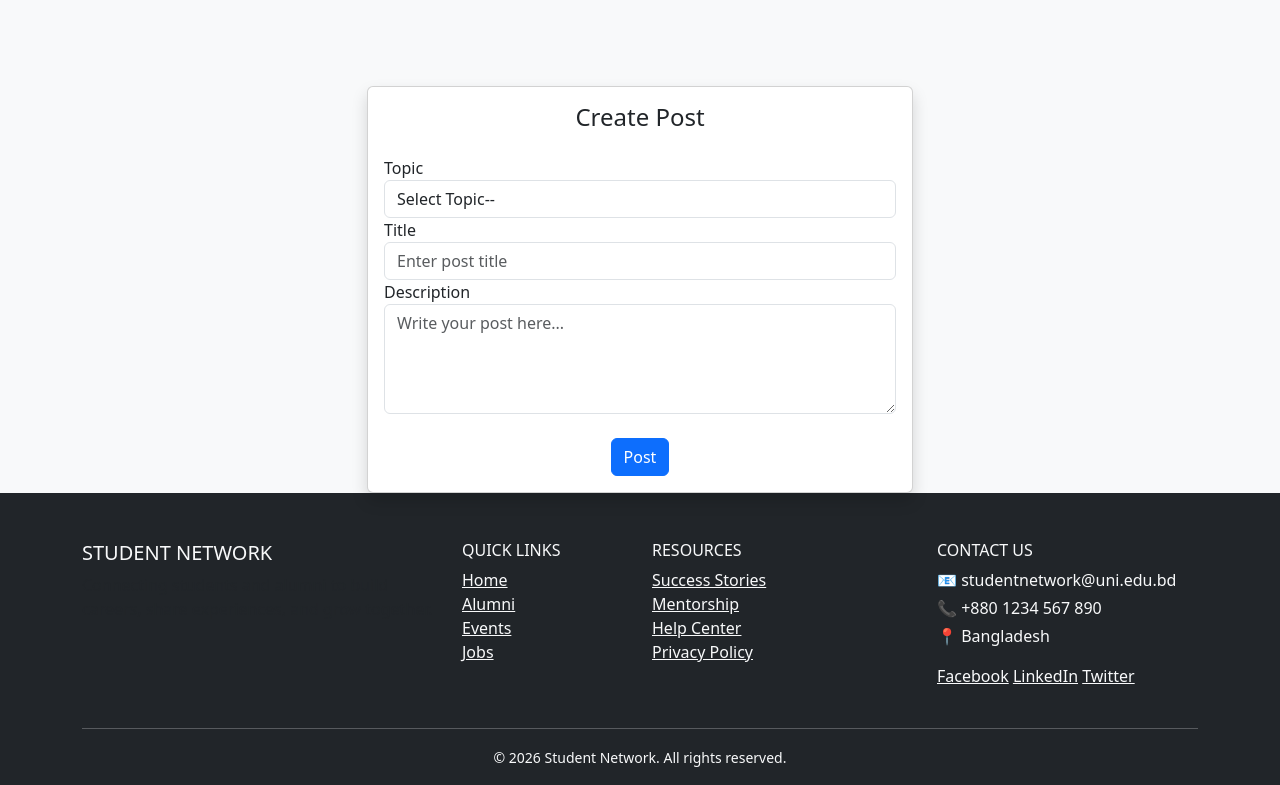
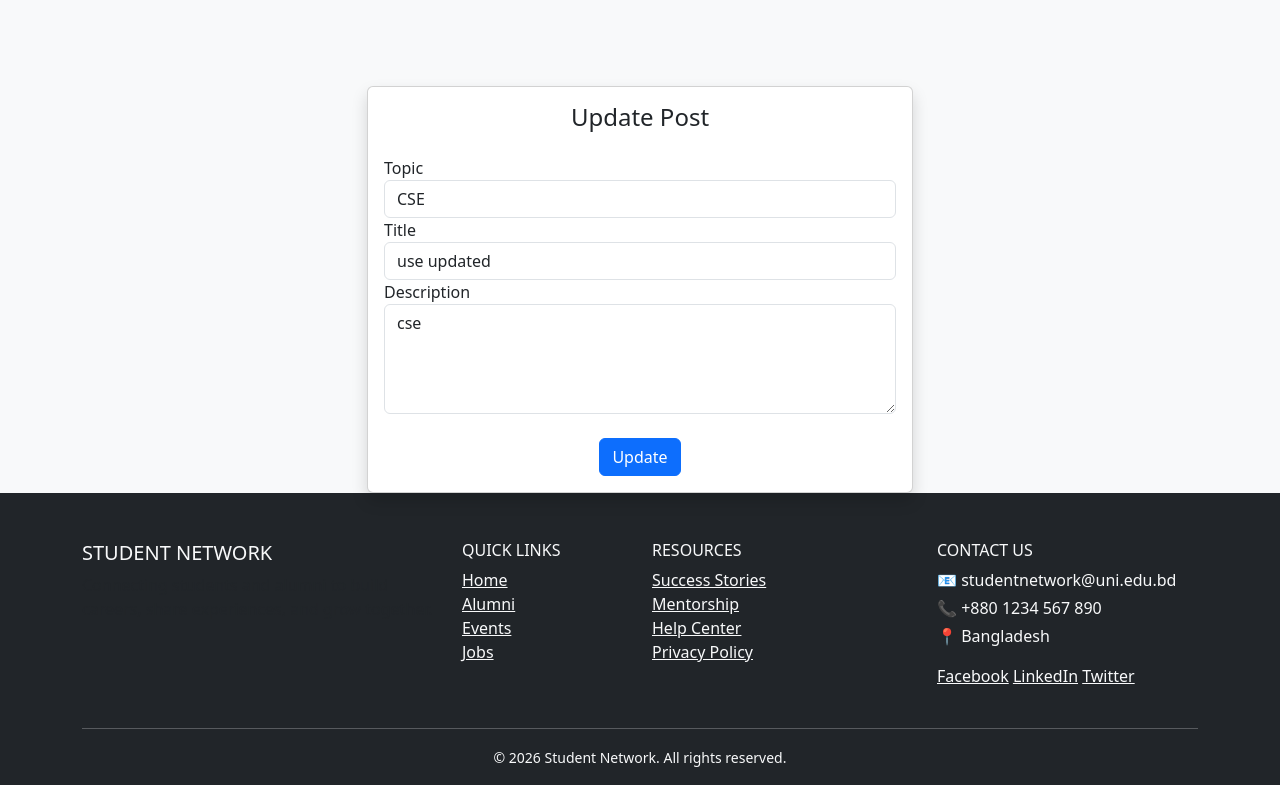
Before and after one commit to MdRaselHosen/SocialNetwork, a Django app: page /update-room/9 in a window 1280 px wide. Shown: the part 56-841 px from the top of the page. Run offline with Django 5.2, Linux system fonts and the light colour scheme; a user stored in the database is signed in; data comes from the database, SQL or seed files in the repository; both versions use the stored data as it was after the commit.

Commit message:
add update functionality

```diff
--- a/base/templates/base/room_form.html
+++ b/base/templates/base/room_form.html
@@ -9,17 +9,40 @@
       <div class="card shadow">
         <div class="card-body">
 
-          <h4 class="text-center mb-4">Create Post</h4>
+            <h4 class="text-center mb-4">
+            {% if page == 'update' %}
+                Update Post
+            {% else %}
+                Create Post
+            {% endif %}
+            </h4>
+
+
 
           <form method="POST">
             {% csrf_token %}
 
+            <!-- <div class="form-group">
+              <label>Topic</label>
+              <select name="topic" class="form-control" required>
+                {% for topic in topics %}
+                    <option value="{{ topic.id }}"
+                        {% if page == 'update' and topic.name == room.topic.name %}
+                            selected
+                        {% endif %}
+                    >{{topic.name}}</option>
+                {% endfor %}
+              </select>
+            </div> -->
             <div class="form-group">
-              <label for="topic">Topic</label>
-              <select name="topic" id="topic" class="form-control" required>
-                <option value="">Select Topic--</option>
+              <label>Topic</label>
+              <select name="topic" class="form-control" required>
                 {% for topic in topics %}
-                  <option value="{{ topic.name }}">
+                  <option value="{{ topic.id }}"
+                    {% if page == 'update' and topic.id == room.topic.id %}
+                      selected
+                    {% endif %}
+                  >
                     {{ topic.name }}
                   </option>
                 {% endfor %}
@@ -33,7 +56,7 @@
                 name="title"
                 id="name"
                 class="form-control"
-                placeholder="Enter post title"
+                value="{% if page == 'update' %}{{room.name}}{% endif %}"
                 required
               >
             </div>
@@ -45,13 +68,16 @@
                 id="description"
                 class="form-control"
                 rows="4"
-                placeholder="Write your post here..."
-              ></textarea>
+              >{% if page == 'update' %}{{ room.description }}{% endif %}</textarea>
             </div>
 
             <div class="text-center mt-4">
               <button type="submit" class="btn btn-primary">
-                Post
+                {% if page == 'update' %}
+                    Update
+                {% else %}
+                    Post
+                {% endif %}
               </button>
             </div>
 
--- a/base/views.py
+++ b/base/views.py
@@ -33,7 +33,6 @@ def createRoom(request):
 
         topic_obj, created = Topic.objects.get_or_create(name=topic)
         Room.objects.create(
-            # host = request.user if getattr(request, 'user', None) and request.user.is_authenticated else None,
             host = request.user,
             topic = topic_obj,
             name = title,
@@ -41,7 +40,6 @@ def createRoom(request):
         )
         return redirect('room')
 
-    # context = {"form":form}
     topics = Topic.objects.all()
     context = {"topics":topics}
     return render(request, "base/room_form.html", context)
@@ -49,25 +47,21 @@ def createRoom(request):
 @login_required(login_url="user/login/")
 def updateRoom(request, pk):
     room = Room.objects.get(id=pk)
+    topics = Topic.objects.all()
 
     if request.method == 'POST':
-        topic = request.POST.get('topic')
-        title = request.POST.get('title')
-        desc = request.POST.get('description')
+        room.topic.name = request.POST.get('topic')
+        room.name = request.POST.get('title')
+        room.description = request.POST.get('description')
 
-        topic_obj, created = Topic.objects.get(name=topic)
-
-        room.topic = topic_obj
-        room.name = title
-        room.description = desc
         if getattr(request, 'user', None) and request.user.is_authenticated:
             room.host = request.user
         room.save()
 
         return redirect('room')
 
-    topics = Topic.objects.all()
-    context = {'room': room, 'topics': topics}
+
+    context = {'room': room, 'topics': topics, 'page':'update'}
     return render(request, 'base/room_form.html', context)
 
 @login_required(login_url="user/login/")
```
Also changed, not shown: db.sqlite3.
